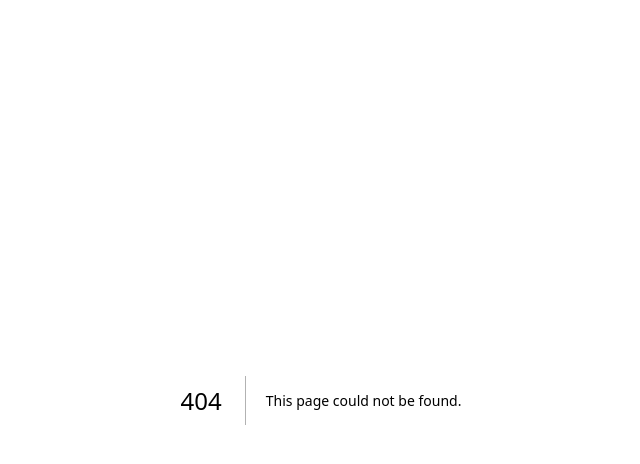
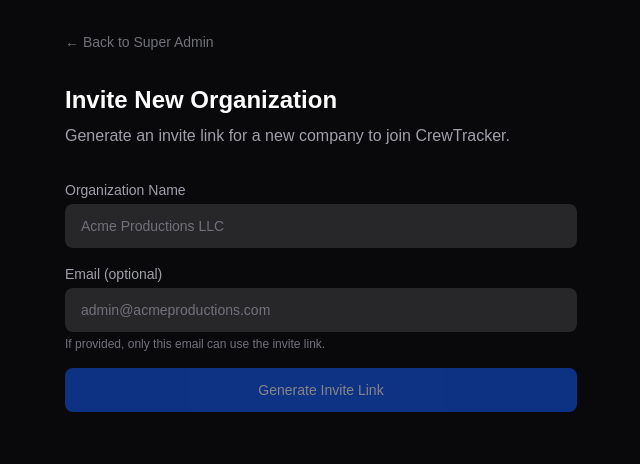
Before and after one commit to Wood-and-Waves/crewtracker, a Next.js app: page /superadmin/invite-org in a window 1280 px wide. Before the commit this address had no page. Shown: the top 464 px of the page, without its empty margins (319-959 px from the left). Built offline with nearby package versions, Linux system fonts and the light colour scheme.

Commit message:
Add superadmin invite org page

```diff
--- /dev/null
+++ b/app/superadmin/invite-org/page.tsx
@@ -0,0 +1,120 @@
+'use client'
+
+import { useState } from 'react'
+import { createClient } from '@/lib/supabase/client'
+
+export default function InviteOrgPage() {
+  const [orgName, setOrgName] = useState('')
+  const [email, setEmail] = useState('')
+  const [loading, setLoading] = useState(false)
+  const [inviteLink, setInviteLink] = useState('')
+  const [error, setError] = useState('')
+
+  async function createInvite() {
+    setError('')
+    setLoading(true)
+
+    const supabase = createClient()
+    const { data, error } = await supabase
+      .from('invitations')
+      .insert({
+        email: email || null,
+        is_new_organization: true,
+        organization_name: orgName,
+        base_role: 'admin',
+        can_manage_users: true,
+        can_manage_billing: true,
+        can_manage_crew_directory: true,
+        can_import_crew: true,
+        can_view_crew_contacts: true,
+        can_create_shows: true,
+        can_edit_all_shows: true,
+        can_archive_shows: true,
+        can_duplicate_shows: true,
+        can_edit_timecards: true,
+        can_approve_timecards: true,
+        can_view_pay_rates: true,
+        can_edit_pay_rates: true,
+        can_manage_rulesets: true,
+        can_view_reports: true,
+        can_export_reports: true,
+        can_send_reports: true,
+        view_only: false,
+      })
+      .select()
+      .single()
+
+    if (error) {
+      setError(error.message)
+    } else {
+      setInviteLink(`${window.location.origin}/invite/${data.token}`)
+    }
+
+    setLoading(false)
+  }
+
+  return (
+    <div className="min-h-screen bg-zinc-950 text-white p-8">
+      <div className="max-w-lg mx-auto">
+        <a href="/superadmin" className="text-zinc-500 text-sm hover:text-zinc-300 mb-8 block">← Back to Super Admin</a>
+        <h1 className="text-2xl font-bold mb-2">Invite New Organization</h1>
+        <p className="text-zinc-400 mb-8">Generate an invite link for a new company to join CrewTracker.</p>
+
+        <div className="flex flex-col gap-4">
+          <div>
+            <label className="block text-sm text-zinc-400 mb-1">Organization Name</label>
+            <input
+              type="text"
+              placeholder="Acme Productions LLC"
+              value={orgName}
+              onChange={e => setOrgName(e.target.value)}
+              className="w-full rounded-lg bg-zinc-800 px-4 py-3 text-sm text-white placeholder-zinc-500 outline-none focus:ring-2 focus:ring-blue-500"
+            />
+          </div>
+
+          <div>
+            <label className="block text-sm text-zinc-400 mb-1">Email (optional)</label>
+            <input
+              type="email"
+              placeholder="admin@acmeproductions.com"
+              value={email}
+              onChange={e => setEmail(e.target.value)}
+              className="w-full rounded-lg bg-zinc-800 px-4 py-3 text-sm text-white placeholder-zinc-500 outline-none focus:ring-2 focus:ring-blue-500"
+            />
+            <p className="text-xs text-zinc-500 mt-1">If provided, only this email can use the invite link.</p>
+          </div>
+
+          {error && <p className="text-xs text-red-400">{error}</p>}
+
+          <button
+            onClick={createInvite}
+            disabled={loading || !orgName}
+            className="w-full rounded-lg bg-blue-600 px-4 py-3 text-sm font-medium text-white transition hover:bg-blue-500 disabled:opacity-50"
+          >
+            {loading ? 'Generating...' : 'Generate Invite Link'}
+          </button>
+        </div>
+
+        {inviteLink && (
+          <div className="mt-8 rounded-xl border border-zinc-700 bg-zinc-900 p-6">
+            <p className="text-sm text-zinc-400 mb-3">Invite link generated — share this with the new org admin:</p>
+            <div className="flex items-center gap-3">
+              <input
+                readOnly
+                value={inviteLink}
+                className="flex-1 rounded-lg bg-zinc-800 px-4 py-3 text-sm text-white outline-none"
+              />
+              <button
+                onClick={() => navigator.clipboard.writeText(inviteLink)}
+                className="rounded-lg bg-zinc-700 px-4 py-3 text-sm font-medium hover:bg-zinc-600 transition"
+              >
+                Copy
+              </button>
+            </div>
+            <p className="text-xs text-zinc-500 mt-3">This link expires in 7 days.</p>
+          </div>
+        )}
+      </div>
+    </div>
+  )
+}
```
